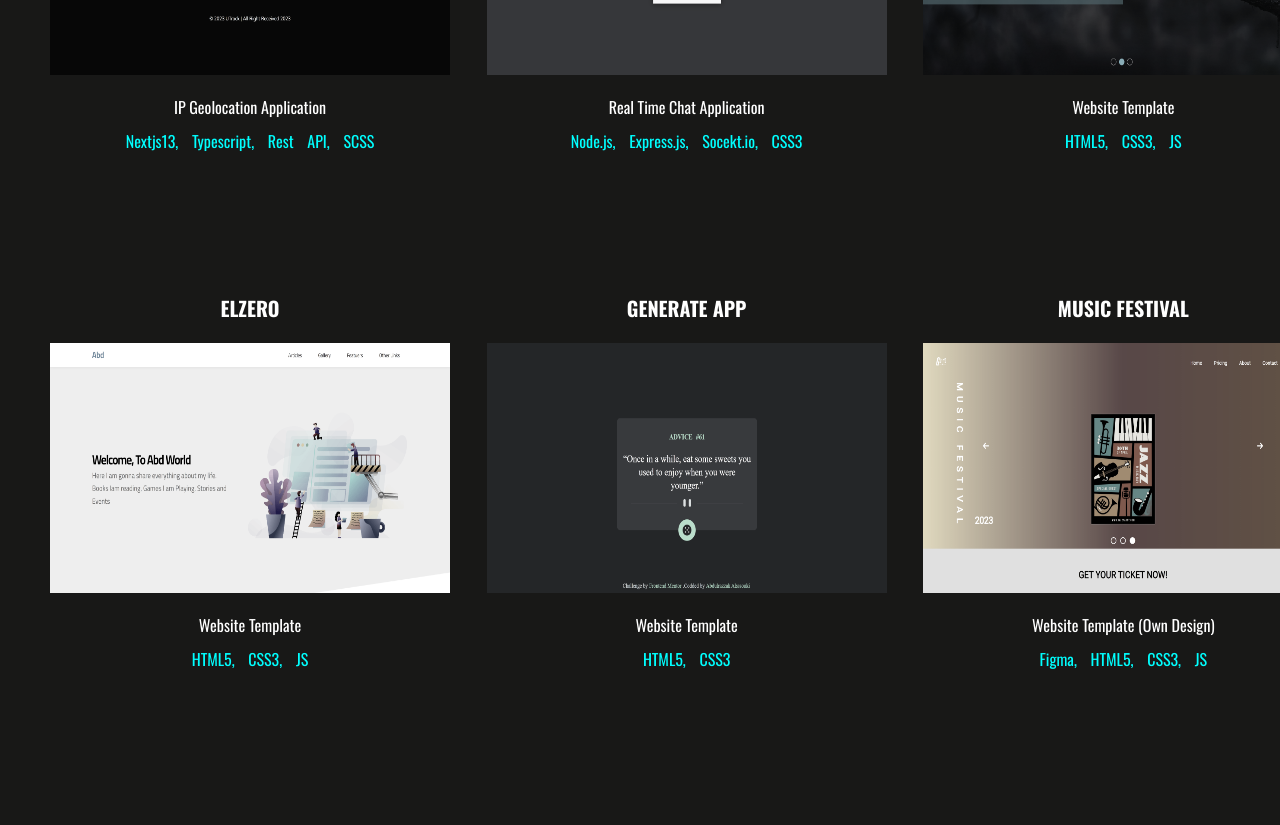
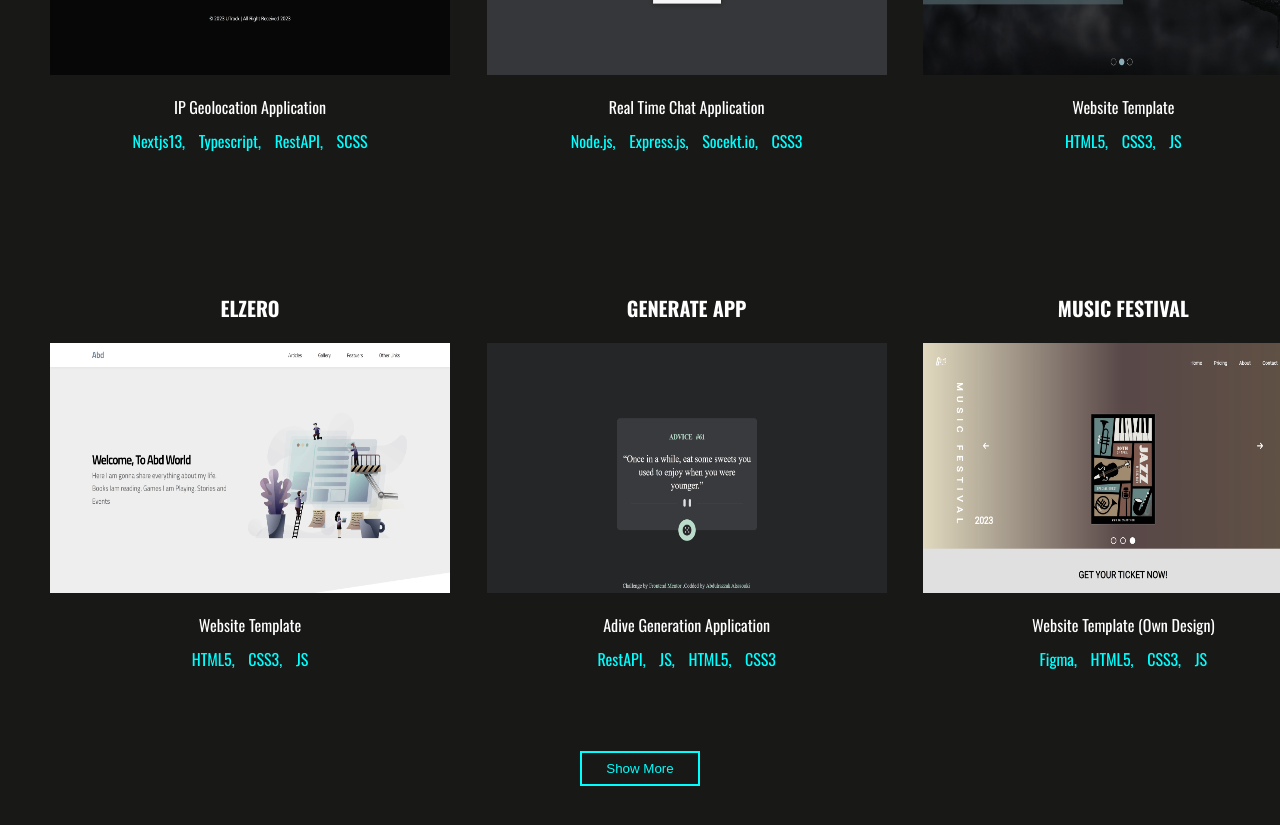
Before and after one commit to Abdalrzakalsouki/Portfolio, a React (Vite) app: page / in a window 1280 px wide. Shown: the part 2320-3145 px from the top of the page. Built offline with nearby package versions, Linux system fonts and the light colour scheme.

Commit message:
adding more projects, adding style

```diff
--- a/package.json
+++ b/package.json
@@ -9,6 +9,7 @@
     "preview": "vite preview"
   },
   "dependencies": {
+    "@ant-design/icons": "^5.1.4",
     "@fortawesome/fontawesome-svg-core": "^6.4.0",
     "@fortawesome/free-brands-svg-icons": "^6.4.0",
     "@fortawesome/free-regular-svg-icons": "^6.4.0",
--- /dev/null
+++ b/src/components/ShowCaseSub.tsx
@@ -0,0 +1,23 @@
+import { AppstoreFilled } from "@ant-design/icons";
+import "../css/showCaseSub.css";
+interface ShowCaseSub {
+  tools: string;
+  title: string;
+  description: string;
+  url: string;
+}
+
+function ShowCaseSub(props: ShowCaseSub) {
+  return (
+    <div className="container-sc-s">
+      <div className="sub-card">
+        <AppstoreFilled />
+        <h4>{props.title}</h4>
+        <p>{props.description}</p>
+        <p>{props.tools}</p>
+        <button>Open Project</button>
+      </div>
+    </div>
+  );
+}
+export default ShowCaseSub;
--- a/src/css/projects.css
+++ b/src/css/projects.css
@@ -1 +1 @@
-.container-pr{padding-top:160px;padding-bottom:120px;margin-left:auto;margin-right:auto;position:relative}.container-pr h2{color:#00ffff;text-align:center;letter-spacing:2px;font-size:35px;font-weight:bold;padding:30px}.container-pr .projects{display:-ms-grid;display:grid;grid-template-columns:repeat(auto-fill,minmax(300px,1fr));grid-gap:30px 30px;place-items:center;grid-template-columns:repeat(auto-fill,minmax(400px,1fr));-webkit-box-pack:center;-ms-flex-pack:center;justify-content:center;-webkit-box-align:center;-ms-flex-align:center;align-items:center}
+.container-pr{padding-top:160px;padding-bottom:120px;margin-left:auto;margin-right:auto;position:relative}.container-pr h2{color:#00ffff;text-align:center;letter-spacing:2px;font-size:35px;font-weight:bold;padding:30px}.container-pr .projects{display:-ms-grid;display:grid;grid-template-columns:repeat(auto-fill,minmax(300px,1fr));grid-gap:30px 30px;place-items:center;grid-template-columns:repeat(auto-fill,minmax(400px,1fr));-webkit-box-pack:center;-ms-flex-pack:center;justify-content:center;-webkit-box-align:center;-ms-flex-align:center;align-items:center}.container-pr button{outline:none;background:none;border:2px solid #00ffff;color:#00ffff;width:120px;height:35px;text-align:center;cursor:pointer;margin:auto;display:block;-webkit-transition:-webkit-box-shadow 0.3s ease-in-out;transition:-webkit-box-shadow 0.3s ease-in-out;transition:box-shadow 0.3s ease-in-out;transition:box-shadow 0.3s ease-in-out,-webkit-box-shadow 0.3s ease-in-out;margin-top:30px}.container-pr button:hover{-webkit-box-shadow:0 0 15px 5px #00ffff;box-shadow:0 0 15px 5px #00ffff;color:black;background:#00ffff}
--- /dev/null
+++ b/src/css/showCaseSub.css
@@ -0,0 +1 @@
+.container-sc-s{position:relative}.container-sc-s .sub-card{text-align:center;background-color:#222a2b;position:relative;width:320px;color:#ffffff;height:280px;-webkit-transition:-webkit-transform 0.3s ease;transition:-webkit-transform 0.3s ease;transition:transform 0.3s ease;transition:transform 0.3s ease,-webkit-transform 0.3s ease}.container-sc-s .sub-card:hover{-webkit-transform:translateY(-20px);transform:translateY(-20px)}.container-sc-s .sub-card svg{position:absolute;content:"";left:0;top:0;padding:10px;font-size:30px;color:#00ffff}.container-sc-s .sub-card h4{margin-bottom:20px;font-size:20px}.container-sc-s .sub-card p{padding:10px}.container-sc-s .sub-card p:first-of-type{font-size:20px}.container-sc-s .sub-card p:last-of-type{color:#00ffff}
--- a/src/json/projects.json
+++ b/src/json/projects.json
@@ -3,7 +3,7 @@
     {
       "title": "UTrack",
       "description": "IP Geolocation Application",
-      "tools": "Nextjs13, Typescript, Rest API, SCSS",
+      "tools": "Nextjs13, Typescript, RestAPI, SCSS",
       "url": "https://u-track.vercel.app/home"
     },
     {
@@ -26,8 +26,8 @@
     },
     {
       "title": "Generate App",
-      "description": "Website Template",
-      "tools": "HTML5, CSS3",
+      "description": "Adive Generation Application",
+      "tools": "RestAPI, JS, HTML5, CSS3",
       "url": "https://abdalrzakalsouki.github.io/Advice-generator-app"
     },
     {
@@ -109,12 +109,6 @@
       "description": "Website Template",
       "tools": "HTML5, CSS3, Booststrap5, JS",
       "url": "https://writer-website.onrender.com"
-    },
-    {
-      "title": "Book",
-      "description": "Website Template",
-      "tools": "HTML5, CSS3, Booststrap5",
-      "url": "https://book-website.onrender.com"
     }
   ]
 }
--- a/src/scss/components/projects.scss
+++ b/src/scss/components/projects.scss
@@ -1,4 +1,3 @@
-@use "../utlties/colors" as CO;
 @use "../utlties/mixins" as MX;
 
 .container-pr {
@@ -13,4 +12,11 @@
     justify-content: center;
     align-items: center;
   }
+  button {
+    @include MX.btn;
+    margin-top: 30px;
+    &:hover {
+      @include MX.btn-hover;
+    }
+  }
 }
--- /dev/null
+++ b/src/scss/components/showCaseSub.scss
@@ -0,0 +1,39 @@
+@use "../utlties/colors" as CO;
+@use "../utlties/mixins" as MX;
+
+.container-sc-s {
+  position: relative;
+  .sub-card {
+    text-align: center;
+    background-color: CO.$card-color;
+    position: relative;
+    width: 320px;
+    color: #ffffff;
+    height: 280px;
+    transition: transform 0.3s ease;
+    &:hover {
+      transform: translateY(-20px);
+    }
+    svg {
+      @include MX.absoulte;
+      left: 0;
+      top: 0;
+      padding: 10px;
+      font-size: 30px;
+      color: CO.$primary-color;
+    }
+    h4 {
+      margin-bottom: 20px;
+      font-size: 20px;
+    }
+    p {
+      padding: 10px;
+      &:first-of-type {
+        font-size: 20px;
+      }
+      &:last-of-type {
+        color: CO.$primary-color;
+      }
+    }
+  }
+}
--- a/src/scss/utlties/_colors.scss
+++ b/src/scss/utlties/_colors.scss
@@ -1,3 +1,4 @@
 $bg-color: #181817;
 $primary-color: #00ffff;
+$card-color: #222a2b;
 $secondry-color: #ffffff;
--- a/src/views/Projects.tsx
+++ b/src/views/Projects.tsx
@@ -1,6 +1,8 @@
 import "../css/projects.css";
 import ShowCase from "../components/ShowCase";
+import ShowCaseSub from "../components/ShowCaseSub";
 import { mainProjects, sideProjects } from "../json/projects.json";
+import { useState } from "react";
 import image1 from "../assets/UTrack.png";
 import image2 from "../assets/Speak.png";
 import image3 from "../assets/Kasper.png";
@@ -10,6 +12,9 @@ import image6 from "../assets/Music Festival 2023.png";
 
 function Projects() {
   const images = [image1, image2, image3, image4, image5, image6];
+  const [moreProjects, setMoreProjects] = useState<boolean>(false);
+  // const [moreText, setMoreText] = useState<string>("More");
+
   return (
     <div className="container-pr">
       <h2>Projects</h2>
@@ -25,7 +30,22 @@ function Projects() {
             />
           );
         })}
+
+        {moreProjects &&
+          sideProjects.map((subProject) => {
+            return (
+              <ShowCaseSub
+                title={subProject.title}
+                description={subProject.description}
+                url={subProject.url}
+                tools={subProject.tools}
+              />
+            );
+          })}
       </div>
+      <button onClick={() => setMoreProjects(!moreProjects)}>
+        {moreProjects ? "Show Less" : "Show More"}
+      </button>
     </div>
   );
 }
```
Also changed, not shown: 2 other files (tests, documents, lock files or other folders).
